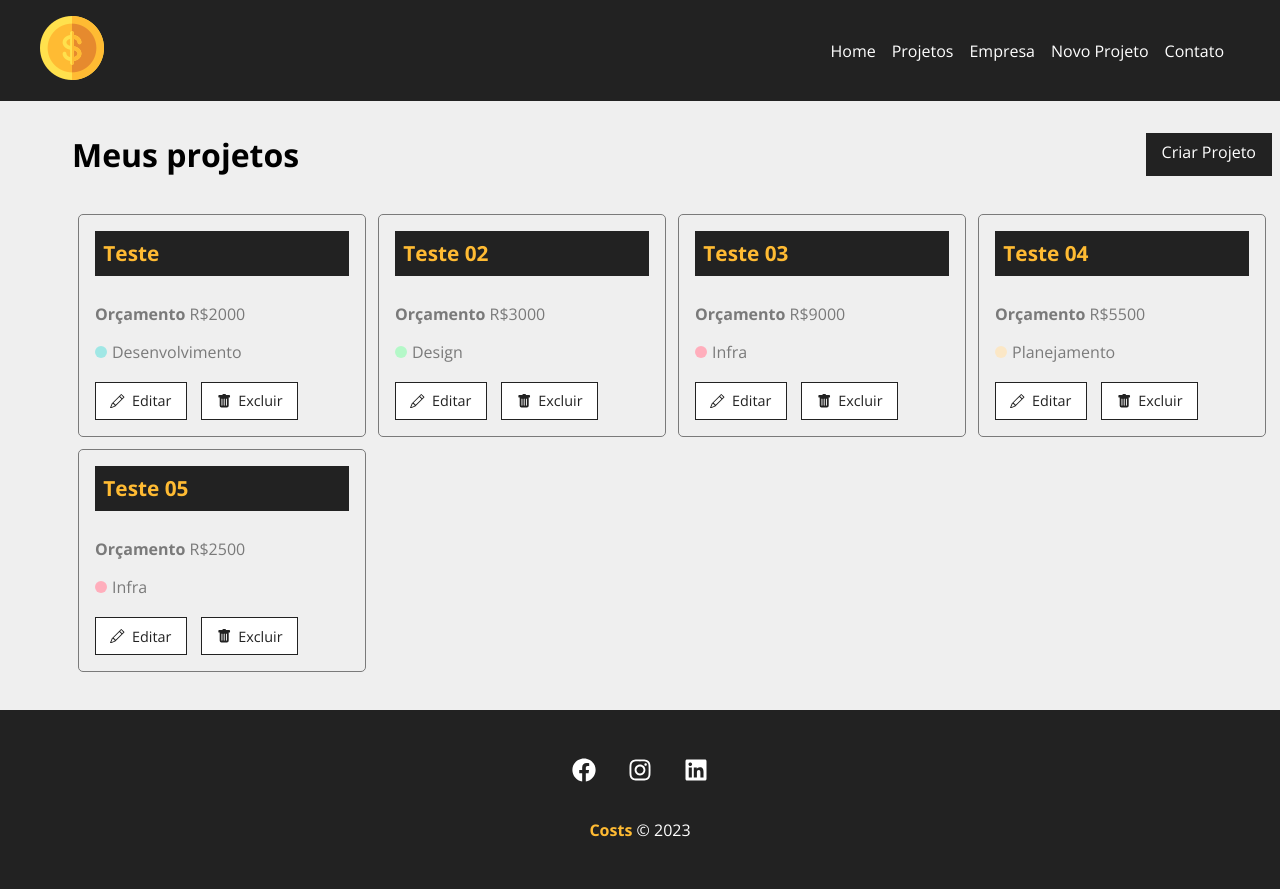
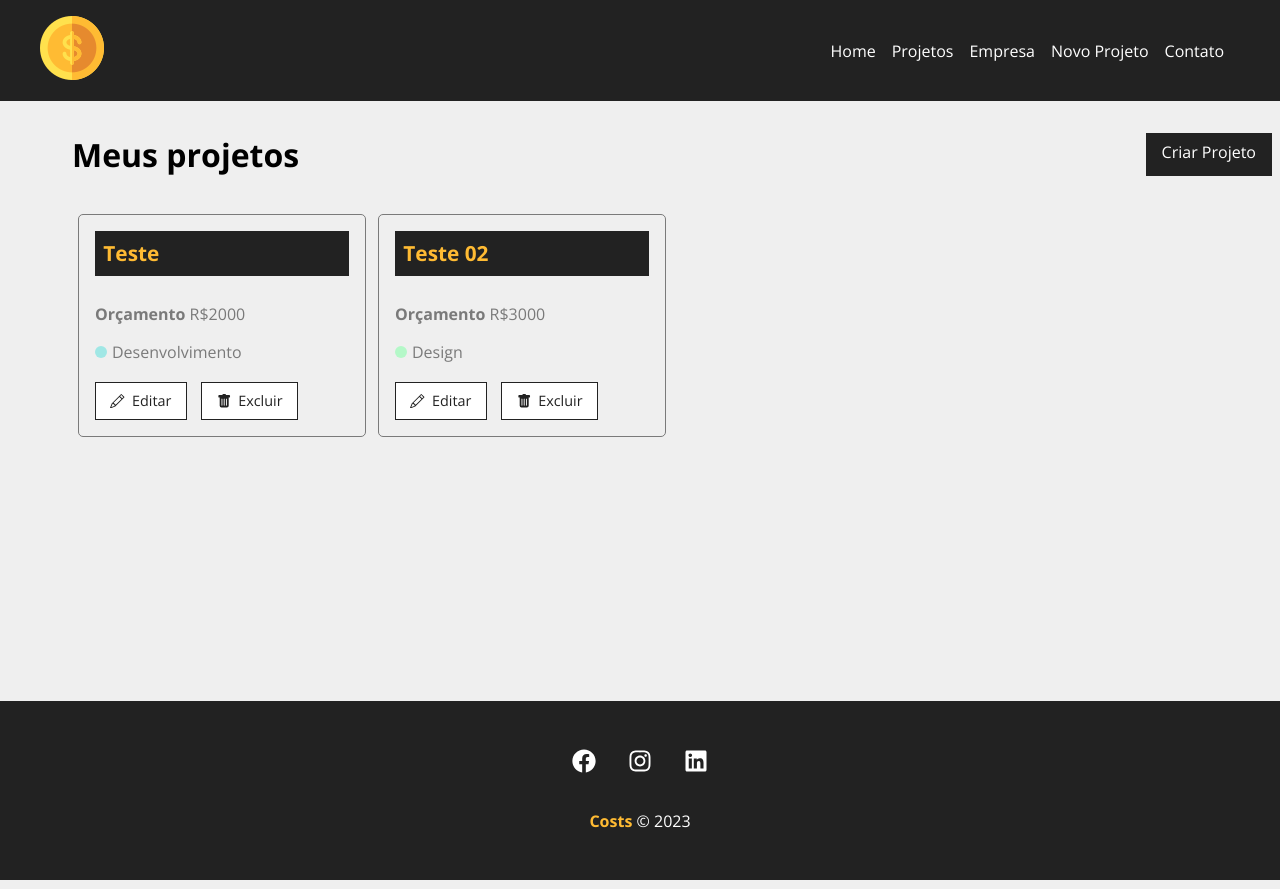
Before and after one commit to Jailsvs/ReactJs-Costs, a React (Create React App) app: page /projects in a window 1280 px wide. Shown: the top 889 px of the page. Built offline with nearby package versions, Linux system fonts and the light colour scheme; data requests are answered from the project's data file.

Commit message:
Exclusão de projeto

```diff
--- a/db.json
+++ b/db.json
@@ -21,39 +21,6 @@
       "cost": 0,
       "services": [],
       "id": 2
-    },
-    {
-      "name": "Teste 03",
-      "budget": "9000",
-      "category": {
-        "id": "1",
-        "name": "Infra"
-      },
-      "cost": 0,
-      "services": [],
-      "id": 3
-    },
-    {
-      "name": "Teste 04",
-      "budget": "5500",
-      "category": {
-        "id": "4",
-        "name": "Planejamento"
-      },
-      "cost": 0,
-      "services": [],
-      "id": 4
-    },
-    {
-      "name": "Teste 05",
-      "budget": "2500",
-      "category": {
-        "id": "1",
-        "name": "Infra"
-      },
-      "cost": 0,
-      "services": [],
-      "id": 5
     }
   ],
   "categories": [
--- a/src/components/pages/Projects.js
+++ b/src/components/pages/Projects.js
@@ -11,6 +11,7 @@
 function Projects() {
   const [projects, setProjects] = useState([])
   const [removeLoading, setRemoveLoading] = useState(false)
+  const [projectMessage, setProjectMessage] = useState("")
   const delayServer = 3000
   const location = useLocation()
   let message = ""
@@ -35,6 +36,21 @@
     }, delayServer);
   }, [])
 
+  function removeProject(id) {
+    fetch(`http://localhost:5000/projects/${id}`, {
+      method: 'DELETE',
+      headers: {
+        'Content-Type': 'application/json'
+      }
+    }).then(resp => resp.json())
+    .then(data => {
+      setProjects(projects.filter((project) => project.id !== id))
+      setProjectMessage("Projeto removido com sucesso!")
+    })
+    .catch((err) => console.log(err));
+  }
+
+
   return (
     <div className={styles.projectContainer}>
       <div className={styles.titleContainer}>
@@ -43,6 +59,7 @@
 
       </div>
       {message && <Message type="success" msg={message}/>}
+      {projectMessage && <Message type="success" msg={projectMessage}/>}
       <Container customClass="start">
         {projects.length > 0 &&
          projects.map((project) =>
@@ -50,7 +67,8 @@
                           id={project.id}
                           budget={project.budget}
                           category={project.category.name}
-                          key={project.id}/>
+                          key={project.id}
+                          handleRemove={removeProject}/>
          )}
          {!removeLoading && <Loading/>}
          {removeLoading && projects.length === 0 &&
--- a/src/components/project/ProjectCard.js
+++ b/src/components/project/ProjectCard.js
@@ -3,7 +3,12 @@
 
 import {BsPencil, BsFillTrashFill} from 'react-icons/bs'
 
-function ProjectCard({id, name, budget, category, key, handleRemove}){
+function ProjectCard({id, name, budget, category, handleRemove}){
+
+  const remove = (e) => {
+    e.preventDefault()
+    handleRemove(id)
+  }
   return (
     <div className={styles.projectCard}>
       <h4>{name}</h4>
@@ -17,7 +22,7 @@
         <Link to="/">
           <BsPencil />Editar
         </Link>
-        <button>
+        <button onClick={remove}>
           <BsFillTrashFill/>Excluir
         </button>
       </div>
```
